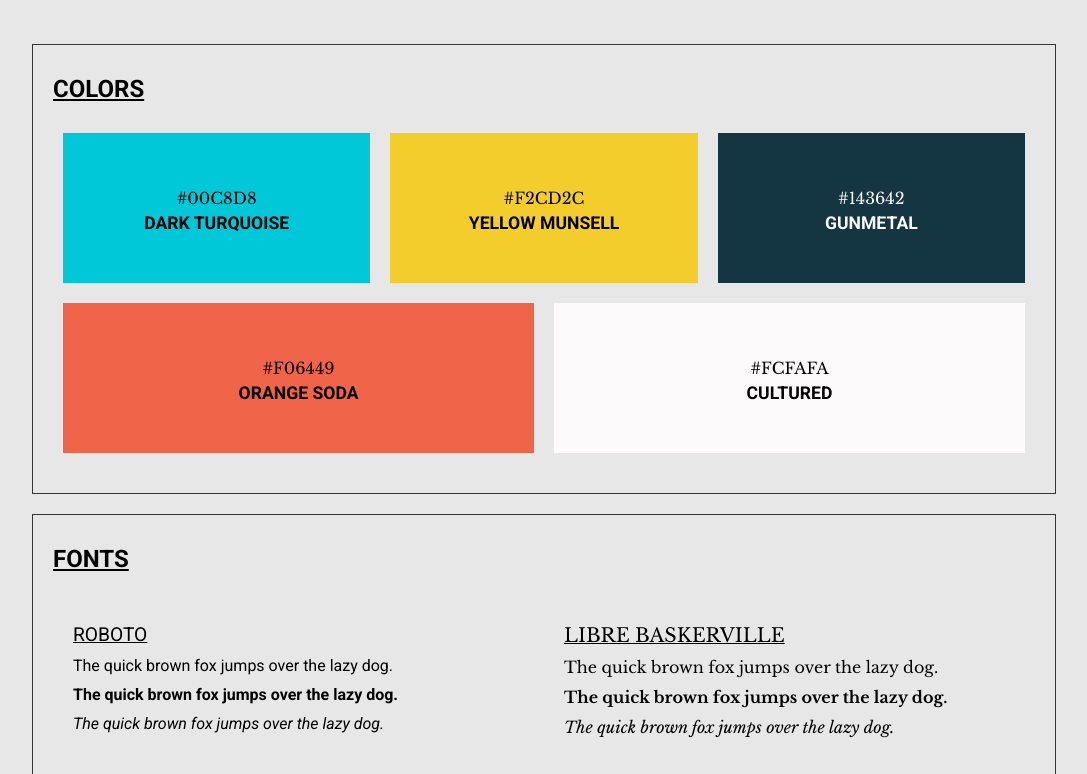
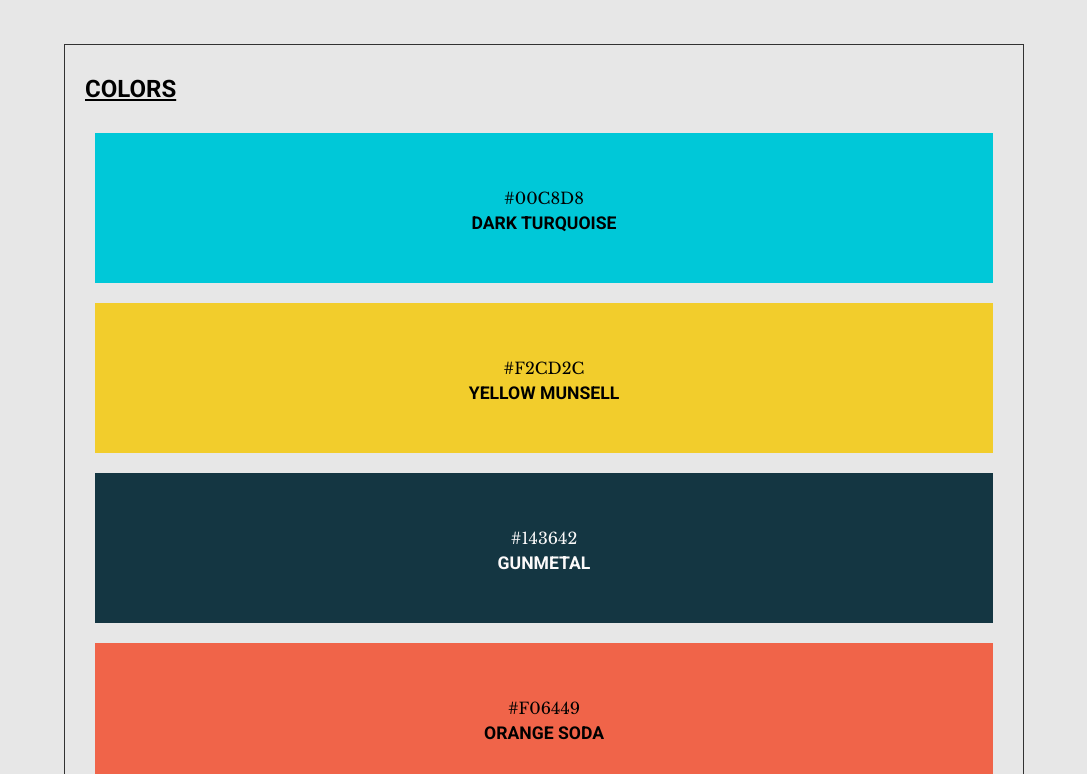
Before and after one commit to AlexRFarnes/Codecademy-projects-Web-Dev, a plain HTML site: page Website Design System/index.html in a window 1280 px wide. Shown: the part 74-848 px from the top of the page, without its empty margins (96-1183 px from the left). Drawn offline with nearby package versions, Linux system fonts and the light colour scheme.

Commit message:
update website design system

```diff
--- a/Website Design System/css/styles.css
+++ b/Website Design System/css/styles.css
@@ -4,7 +4,7 @@
 }
 
 body {
-    width: 80%;
+    width: 75%;
     margin: 20px auto;
     font-family: 'Libre Baskerville', serif;
     font-size: 16px;
@@ -58,7 +58,7 @@ section > h2 {
 
 .color {
     min-height: 150px;
-    flex: 1 300px;
+    flex: 1 500px;
     margin: 10px 10px;
     display: flex;
     flex-direction: column;
```
